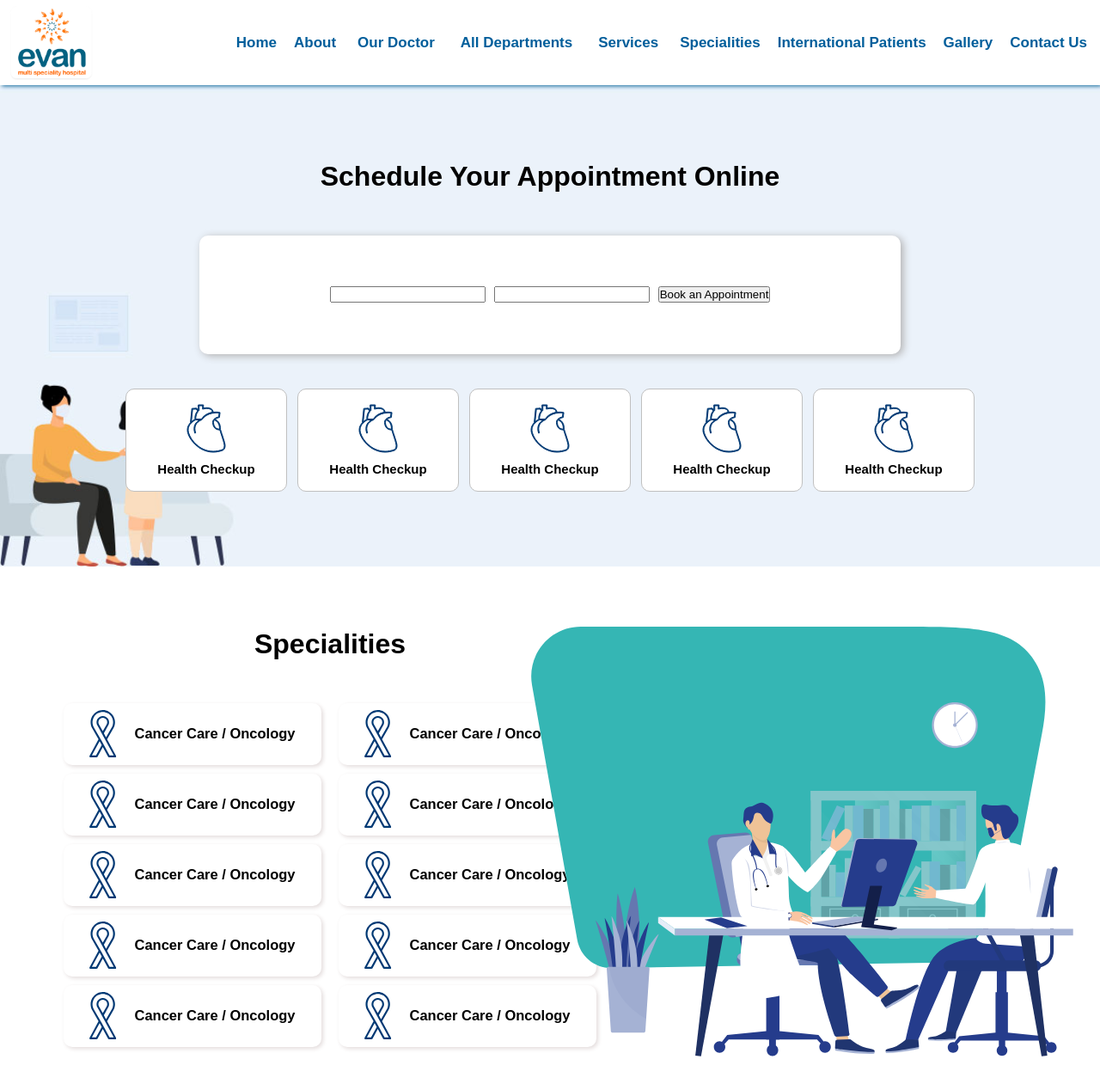
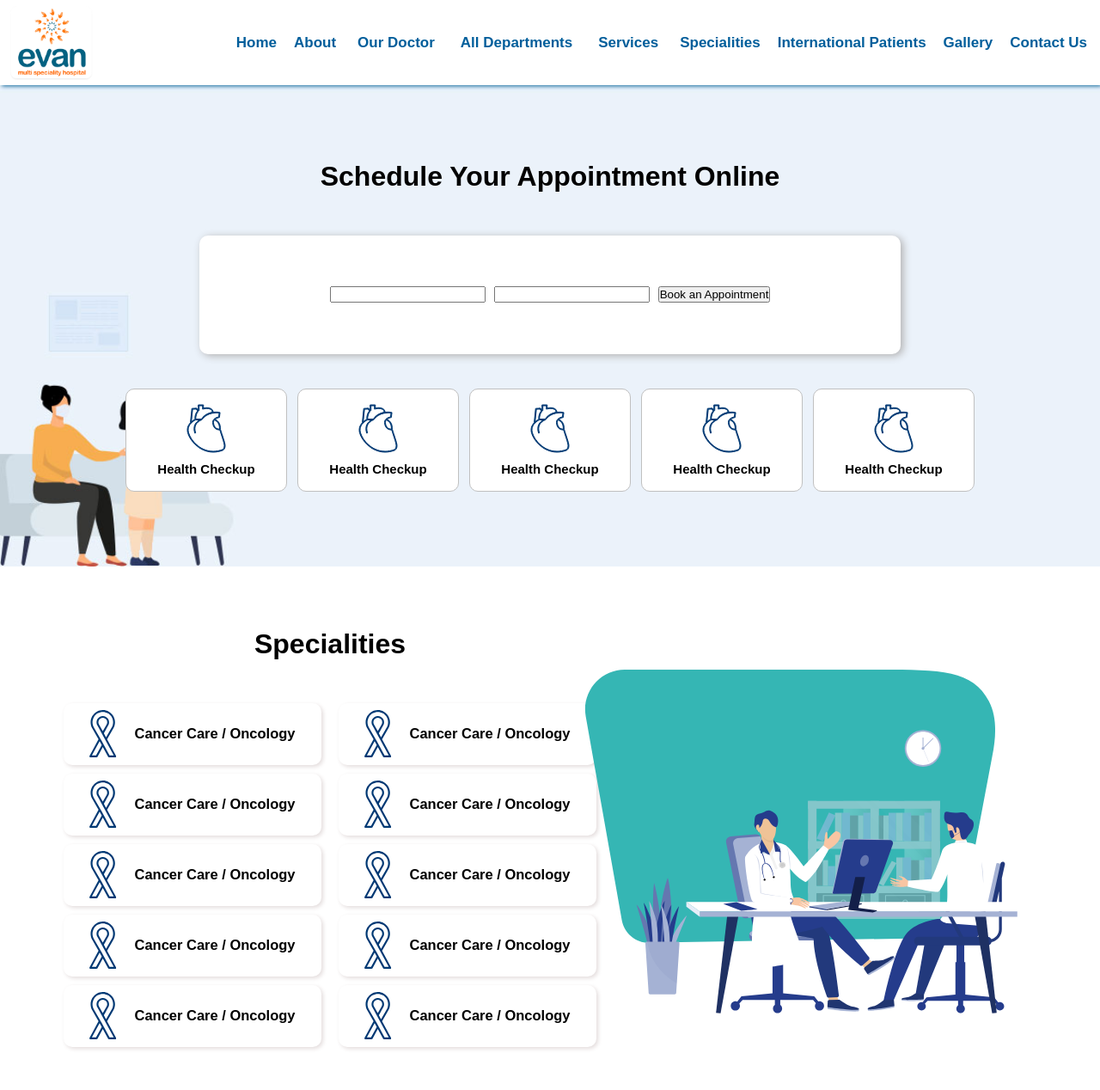
Before and after one commit to Aarishkasgar/Evan-Hospital, a React (Vite) app: page / in a window 1280 px wide. Shown: the top 1268 px of the page at 86% size. Built offline with nearby package versions, Linux system fonts and the light colour scheme.

Commit message:
fifth-commit

```diff
--- a/src/pages/Home.jsx
+++ b/src/pages/Home.jsx
@@ -84,7 +84,7 @@ const Home = () => {
           </div>
         </div>
         <div className="home-specialities-right">
-          <img src={doctorConsultImg} height={500} />
+          <img src={doctorConsultImg} className="hsr-img" />
         </div>
       </div>
     </>
--- a/src/styles/Home.css
+++ b/src/styles/Home.css
@@ -82,6 +82,11 @@
   justify-content: center;
 }
 
+.hsr-img {
+  width: 100%;
+  height: auto;
+}
+
 .SpecialitiesBoxes {
   display: flex;
   align-items: center;
```
